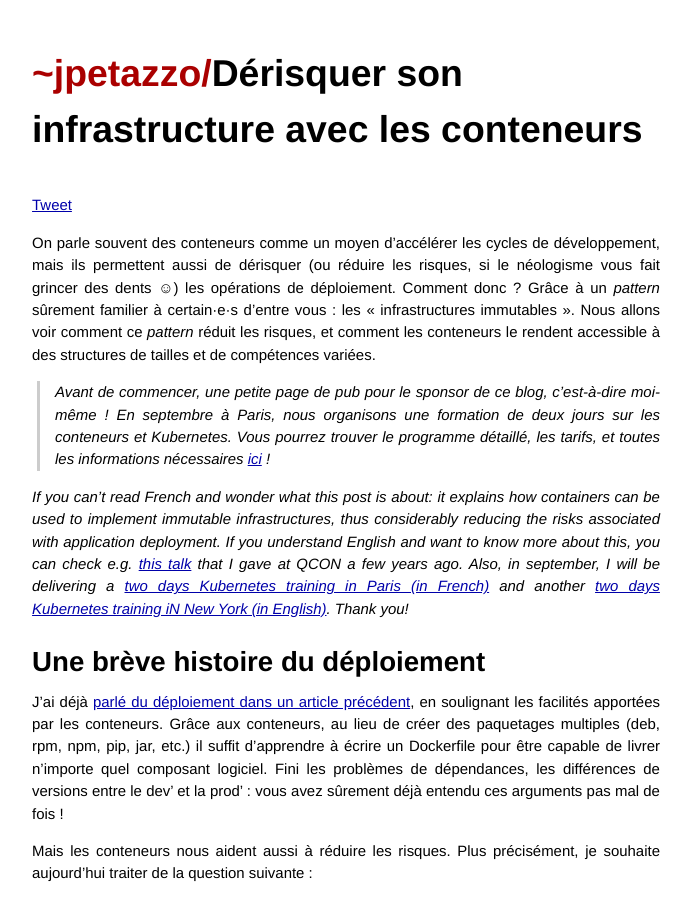
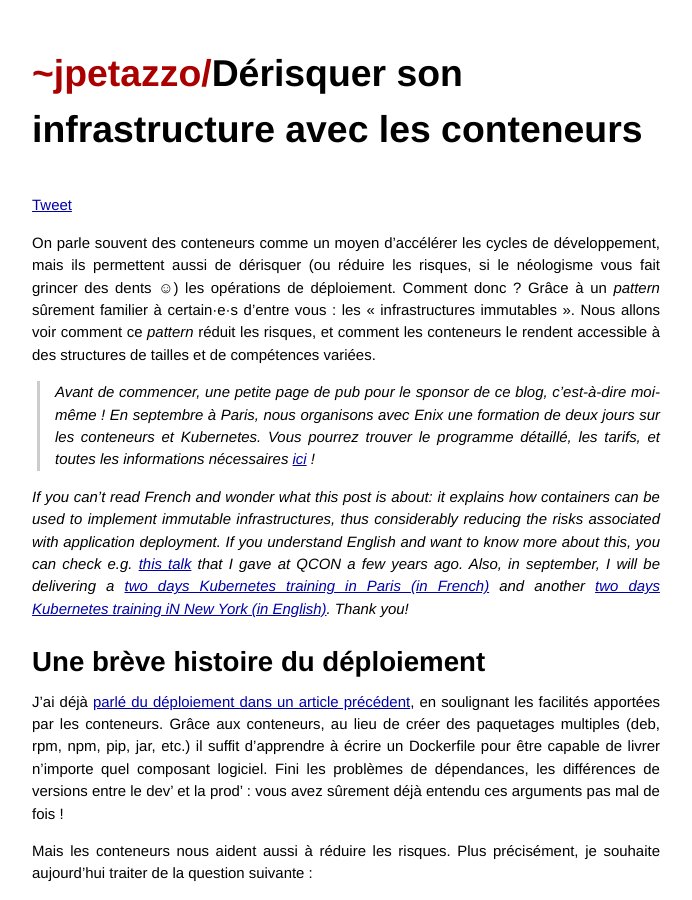
Before and after one commit to jpetazzo/jpetazzo.github.io, a Jekyll site: the page built from _posts/2018-08-01-containers-cloud-immutable-infrastructure-orchestration.markdown, in a window 1280 px wide and 900 px high. Shown: the whole window, without its empty margins (294-986 px from the left). Built offline with Jekyll 4.4.1, drawn with Linux system fonts in a browser that asks for light colours; comment, search, counter and statistics services are not loaded; some of the changed text lies outside the part shown.

Commit message:
Expliciter qui c'est 'nous'

```diff
--- a/_posts/2018-08-01-containers-cloud-immutable-infrastructure-orchestration.markdown
+++ b/_posts/2018-08-01-containers-cloud-immutable-infrastructure-orchestration.markdown
@@ -15,7 +15,7 @@ variées.
 
 > Avant de commencer, une petite page de pub pour le sponsor de
 > ce blog, c'est-à-dire moi-même ! En septembre à Paris, nous
-> organisons une formation de deux jours sur les conteneurs et
+> organisons avec Enix une formation de deux jours sur les conteneurs et
 > Kubernetes. Vous pourrez trouver le programme détaillé, les tarifs,
 > et toutes les informations nécessaires
 > [ici](https://enix.io/fr/services/formation/deployer-ses-applications-avec-kubernetes/) !
@@ -380,8 +380,8 @@ les « labs » disponibles sur [training.play-with-docker.com](https://training.
 Et en ce qui concerne Kubernetes, idem, vous trouverez de
 nombreux tutoriels et formations, y compris en français.
 
-J'en profite donc pour mentionner une formation que j'organise en
-septembre à Paris, vous permettant de sérieusement prendre en
+J'en profite donc pour mentionner une formation que nous organisons avec Enix en septembre à Paris,
+vous permettant de sérieusement prendre en
 main Kubernetes en deux jours. **Si vous voulez consulter le programme
 détaillé ou vous inscrire, c'est [par ici](
 https://enix.io/fr/services/formation/deployer-ses-applications-avec-kubernetes/) !**
```
